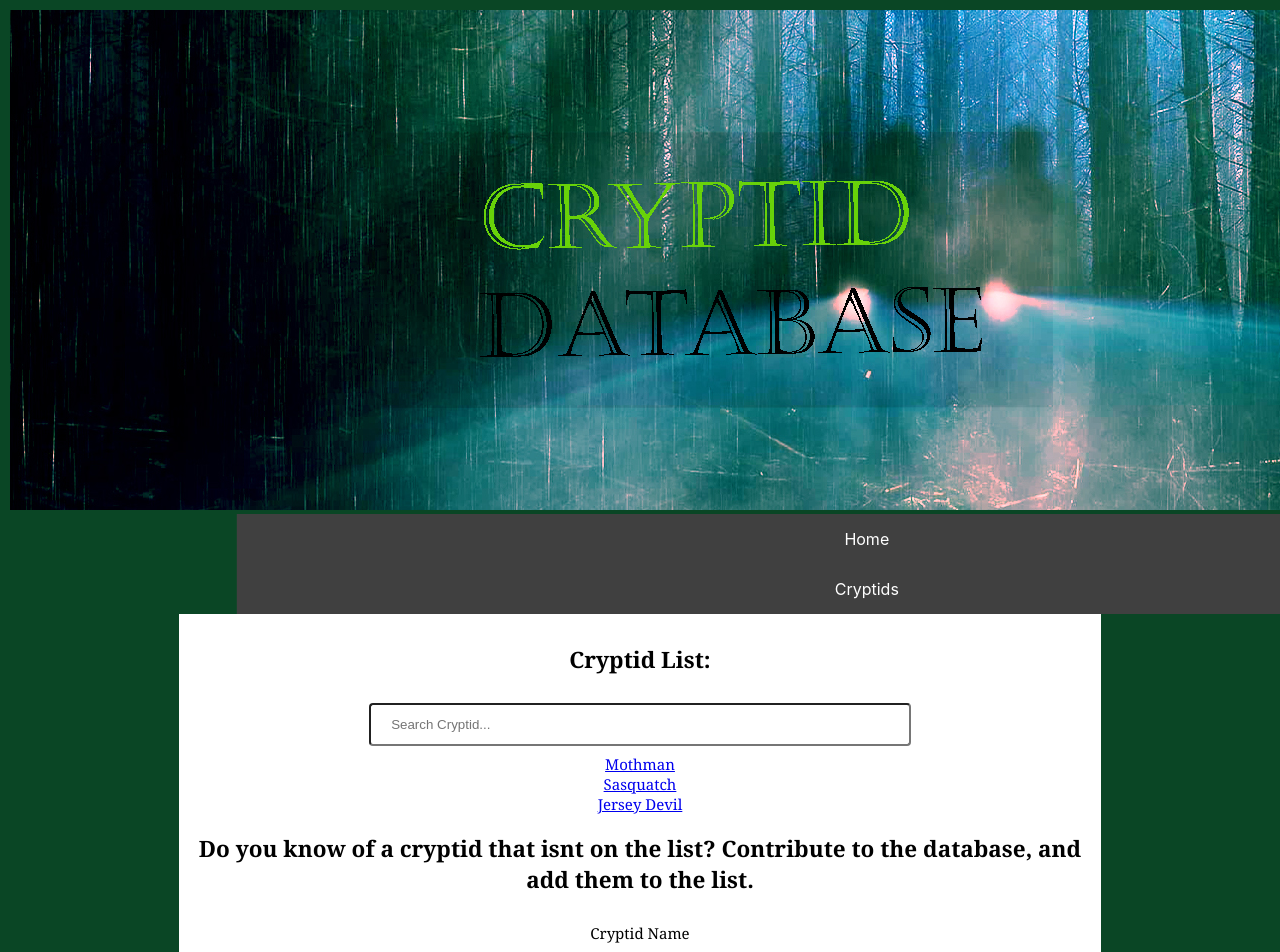
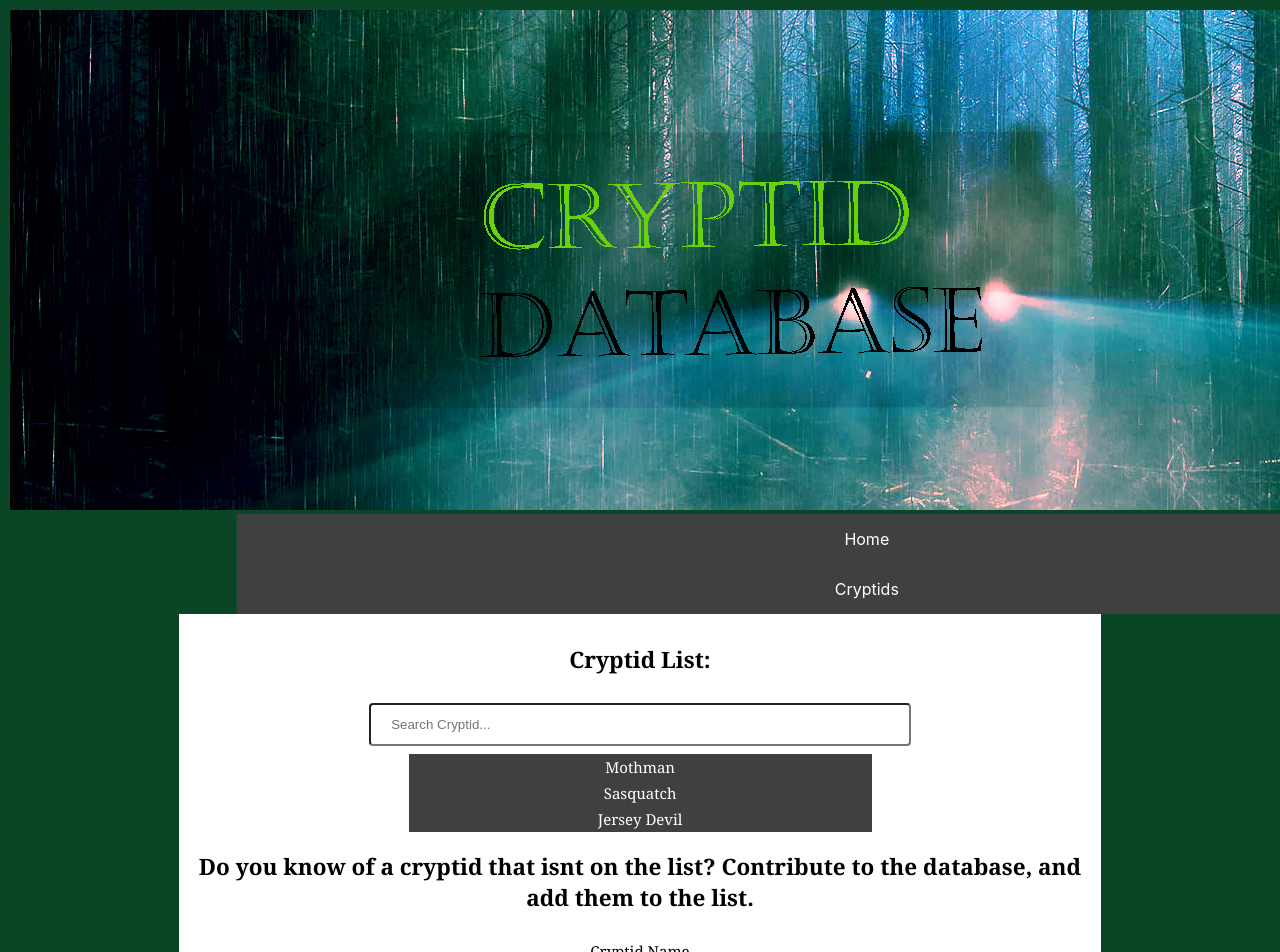
Before and after one commit to bjd1412/Cryptid_DataBase, a React (Create React App) app: page /cryptidlist in a window 1280 px wide. Shown: the top 952 px of the page. Built offline with nearby package versions, Linux system fonts and the light colour scheme; data requests are answered from the project's data file.

Commit message:
changed list css

```diff
--- a/src/Components/App.css
+++ b/src/Components/App.css
@@ -72,3 +72,24 @@ input[type=submit]:hover {
   box-sizing: border-box;
 
 }
+.CryptList{
+  list-style-type: none;
+  background-color: hsl(0, 0%, 25%);
+  padding: 0%;
+  margin:0%;
+  text-align: center;
+  max-width: 51.3%;
+  transform: translate(47.5%, 0);
+
+
+}
+.CryptList a{
+
+  color:white;
+  padding: 3px;
+    text-decoration: none;
+    display:block;
+    text-align: center;
+    border: #ccc;
+    border-radius: 4px;
+}
```
